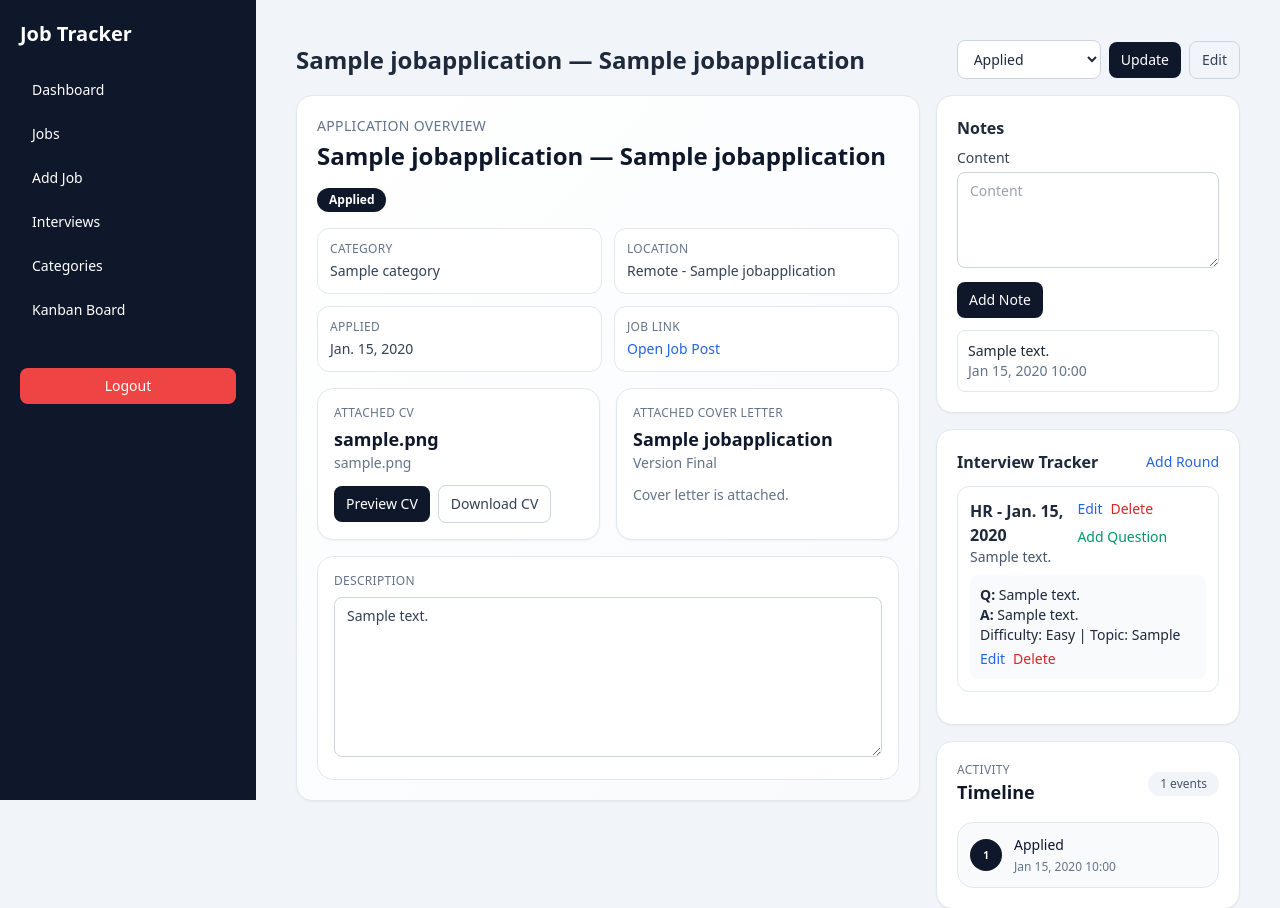
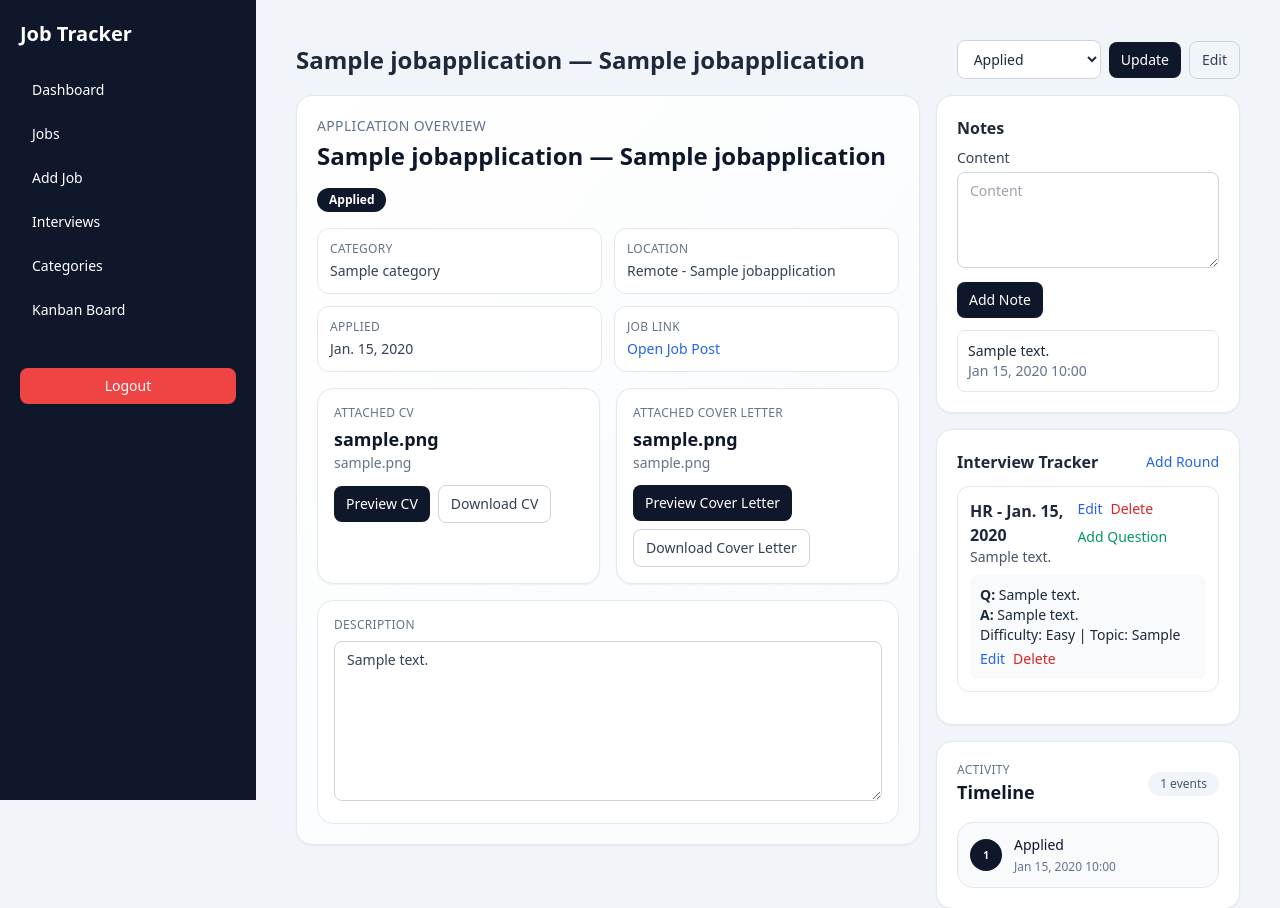
Before and after one commit to bonyaminshaznuz/jobTracker, a Django app: page /jobs/1/ in a window 1280 px wide. Shown: the top 908 px of the page. Run offline with Django 5.2, Linux system fonts and the light colour scheme; a user stored in the database is signed in; tables that the repository leaves empty hold one stand-in row (values such as "Sample post"); data that the repository does not hold is empty; parts of the project's set-up code (start-up, migrations or seed data) failed here and were passed over; some libraries are stand-ins or nearby versions.

Commit message:
cv fixed 10

```diff
--- a/jobs/models.py
+++ b/jobs/models.py
@@ -57,6 +57,11 @@ def ensure_upload_prefix(storage_name, upload_dir):
 	prefix = (upload_dir or "").strip("/")
 	if not prefix:
 		return normalized
+
+	# Repair duplicated prefixes from legacy records, e.g. "cvs/cvs/file.pdf".
+	doubled_prefix = f"{prefix}/{prefix}/"
+	while normalized.startswith(doubled_prefix):
+		normalized = f"{prefix}/{normalized[len(doubled_prefix):]}"
 
 	# Already has the correct prefix – do nothing.
 	if normalized.startswith(f"{prefix}/"):
--- a/jobs/views.py
+++ b/jobs/views.py
@@ -296,6 +296,14 @@ _UPLOAD_PREFIXES = [
 ]
 
 
+def _can_access_job_file(request_user, job):
+	"""Allow file access to owner, staff, or superuser users."""
+	return bool(
+		request_user.is_authenticated
+		and (job.user_id == request_user.id or request_user.is_staff or request_user.is_superuser)
+	)
+
+
 def _open_file_field(job, field_name):
 	"""
 	Generic helper to open any FileField on a JobApplication for reading.
@@ -373,7 +381,7 @@ def _get_content_type(filename):
 class JobFilePreviewView(LoginRequiredMixin, View):
 	def get(self, request, job_id):
 		job = get_object_or_404(JobApplication, pk=job_id)
-		if job.user_id != request.user.id:
+		if not _can_access_job_file(request.user, job):
 			raise PermissionDenied
 
 		if not job.cv_file:
@@ -395,7 +403,7 @@ class JobFilePreviewView(LoginRequiredMixin, View):
 class JobFileDownloadView(LoginRequiredMixin, View):
 	def get(self, request, job_id):
 		job = get_object_or_404(JobApplication, pk=job_id)
-		if job.user_id != request.user.id:
+		if not _can_access_job_file(request.user, job):
 			raise PermissionDenied
 
 		if not job.cv_file:
@@ -422,7 +430,7 @@ class JobFileDownloadView(LoginRequiredMixin, View):
 class JobCoverLetterPreviewView(LoginRequiredMixin, View):
 	def get(self, request, job_id):
 		job = get_object_or_404(JobApplication, pk=job_id)
-		if job.user_id != request.user.id:
+		if not _can_access_job_file(request.user, job):
 			raise PermissionDenied
 
 		if not job.cover_letter_file:
@@ -444,7 +452,7 @@ class JobCoverLetterPreviewView(LoginRequiredMixin, View):
 class JobCoverLetterDownloadView(LoginRequiredMixin, View):
 	def get(self, request, job_id):
 		job = get_object_or_404(JobApplication, pk=job_id)
-		if job.user_id != request.user.id:
+		if not _can_access_job_file(request.user, job):
 			raise PermissionDenied
 
 		if not job.cover_letter_file:
--- a/templates/jobs/job_detail.html
+++ b/templates/jobs/job_detail.html
@@ -71,10 +71,13 @@
 
                 <div class="rounded-2xl border border-slate-200 bg-white p-4 shadow-sm">
                     <p class="text-xs uppercase tracking-wide text-slate-500">Attached Cover Letter</p>
-                    <h3 class="mt-1 break-words text-lg font-semibold text-slate-900">{{ job.company_name }}</h3>
-                    <p class="text-sm text-slate-500">Version Final</p>
                     {% if job.cover_letter_file %}
-                        <p class="mt-3 text-sm text-slate-500">Cover letter is attached.</p>
+                        <h3 class="mt-1 break-words text-lg font-semibold text-slate-900">{{ job.cover_letter_filename }}</h3>
+                        <p class="text-sm text-slate-500">{{ job.cover_letter_file.name }}</p>
+                        <div class="mt-3 flex flex-wrap items-center gap-2">
+                            <a class="w-full rounded-lg bg-slate-900 px-3 py-2 text-center text-sm font-medium text-white hover:bg-slate-800 sm:w-auto" href="{% url 'jobs:cover-letter-preview' job.pk %}" target="_blank" rel="noreferrer">Preview Cover Letter</a>
+                            <a class="w-full rounded-lg border border-slate-300 px-3 py-2 text-center text-sm font-medium text-slate-700 hover:bg-slate-50 sm:w-auto" href="{% url 'jobs:cover-letter-download' job.pk %}">Download Cover Letter</a>
+                        </div>
                     {% else %}
                         <p class="mt-3 text-sm text-slate-500">No cover letter uploaded.</p>
                     {% endif %}
```
